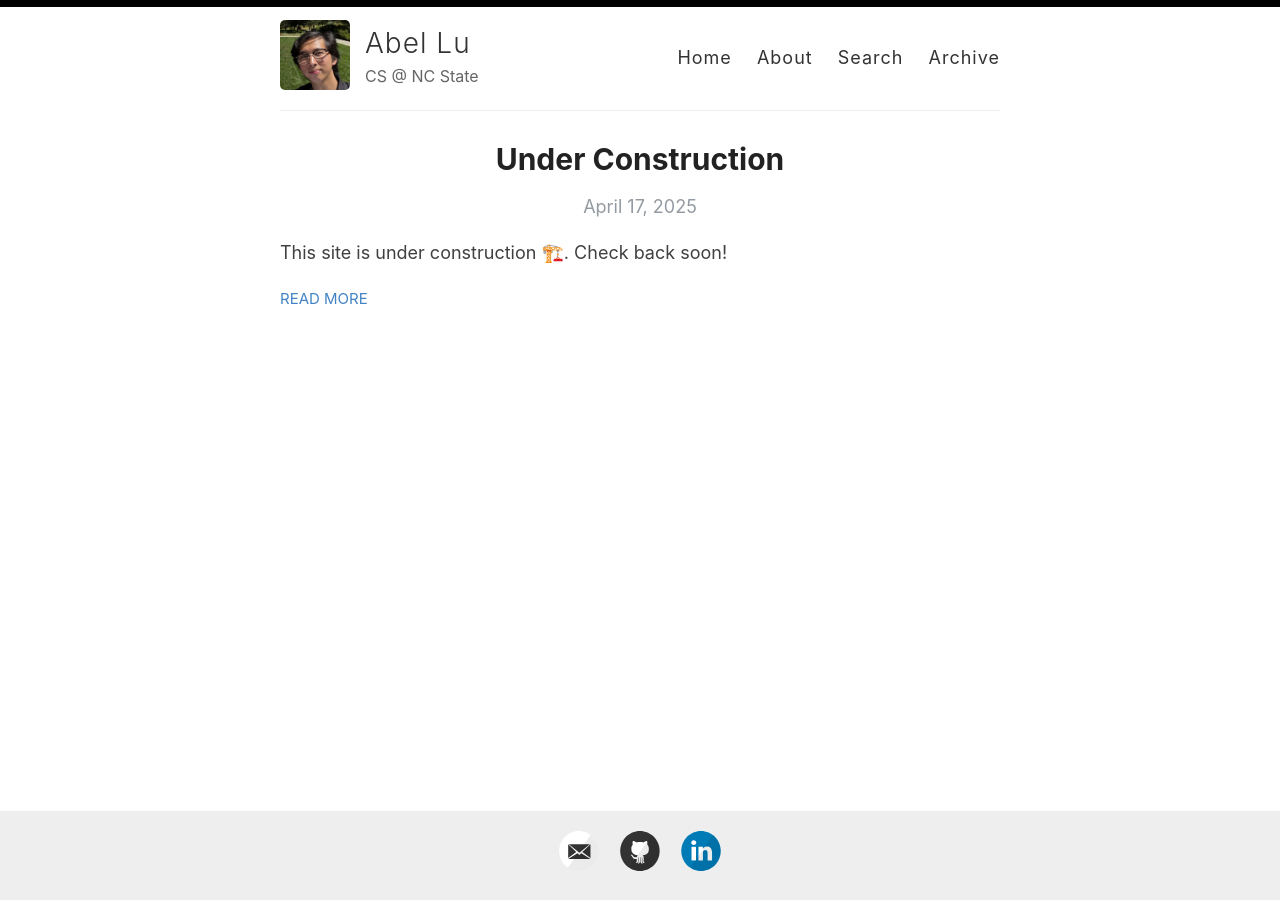
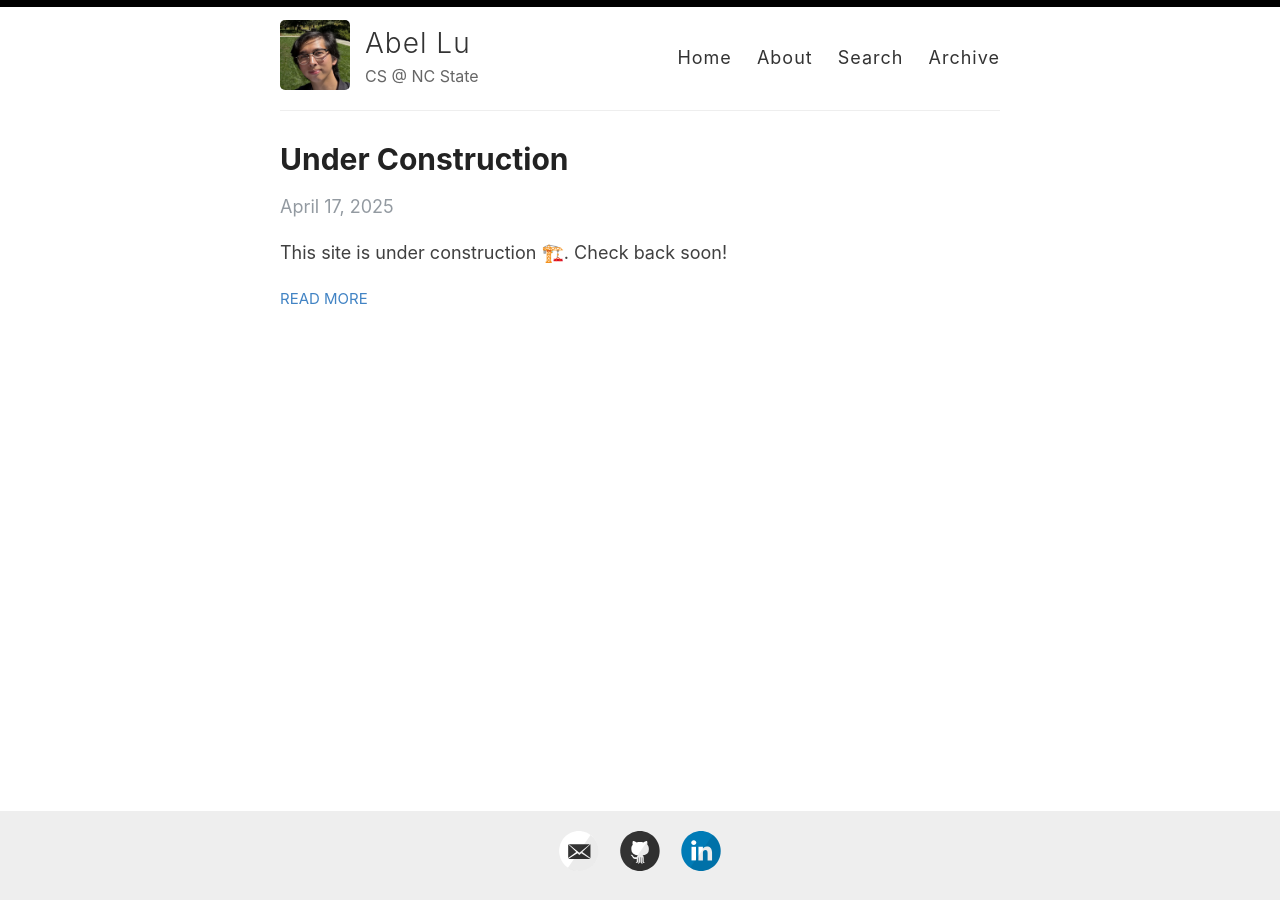
Before and after one commit to azn-abel/azn-abel.github.io, a Jekyll site: the page built from index.html, in a window 1280 px wide. Built offline with Jekyll 4.4.1, drawn with Linux system fonts in a browser that asks for light colours; the list of posts is cut into pages by our own code.

Commit message:
i hate center aligned text

```diff
--- a/assets/style.scss
+++ b/assets/style.scss
@@ -54,7 +54,6 @@ h6 {
   line-height: 1.7;
   margin: 1em 0 15px;
   padding: 0;
-  text-align: center;
 
   @include mobile {
     line-height: 1.4;
@@ -146,11 +145,10 @@ table tr td :last-child {
 }*/
 
 #search-container {
-  text-align: center;
 }
 
 #search-input {
-  width: 80%;
+  width: 100%;
   padding: 12px 20px;
   margin: 8px 0;
   display: inline-block;
@@ -485,7 +483,7 @@ body:after {
   font-family: -system-ui, -apple-system, BlinkMacSystemFont, "Segoe UI", Roboto,
     Helvetica, Arial, sans-serif, "Apple Color Emoji", "Segoe UI Emoji",
     "Segoe UI Symbol";
-  text-align: center;
+  // text-align: center;
   font-weight: bold;
   font-kerning: auto;
   font-feature-settings: "kern", "liga", "dlig", "hlig", "cswh";
@@ -496,7 +494,7 @@ body:after {
   font-family: -system-ui, -apple-system, BlinkMacSystemFont, "Segoe UI", Roboto,
     Helvetica, Arial, sans-serif, "Apple Color Emoji", "Segoe UI Emoji",
     "Segoe UI Symbol";
-  text-align: center;
+  // text-align: center;
   font-weight: bold;
   font-kerning: auto;
   font-feature-settings: "kern", "liga", "dlig", "hlig", "cswh";
@@ -504,13 +502,13 @@ body:after {
 }
 
 .author_title {
-  text-align: center;
+  // text-align: center;
   color: #939aa1;
   letter-spacing: 2px;
 }
 
 .post_date {
-  text-align: center;
+  // text-align: center;
   color: #939aa1;
 }
 
```
